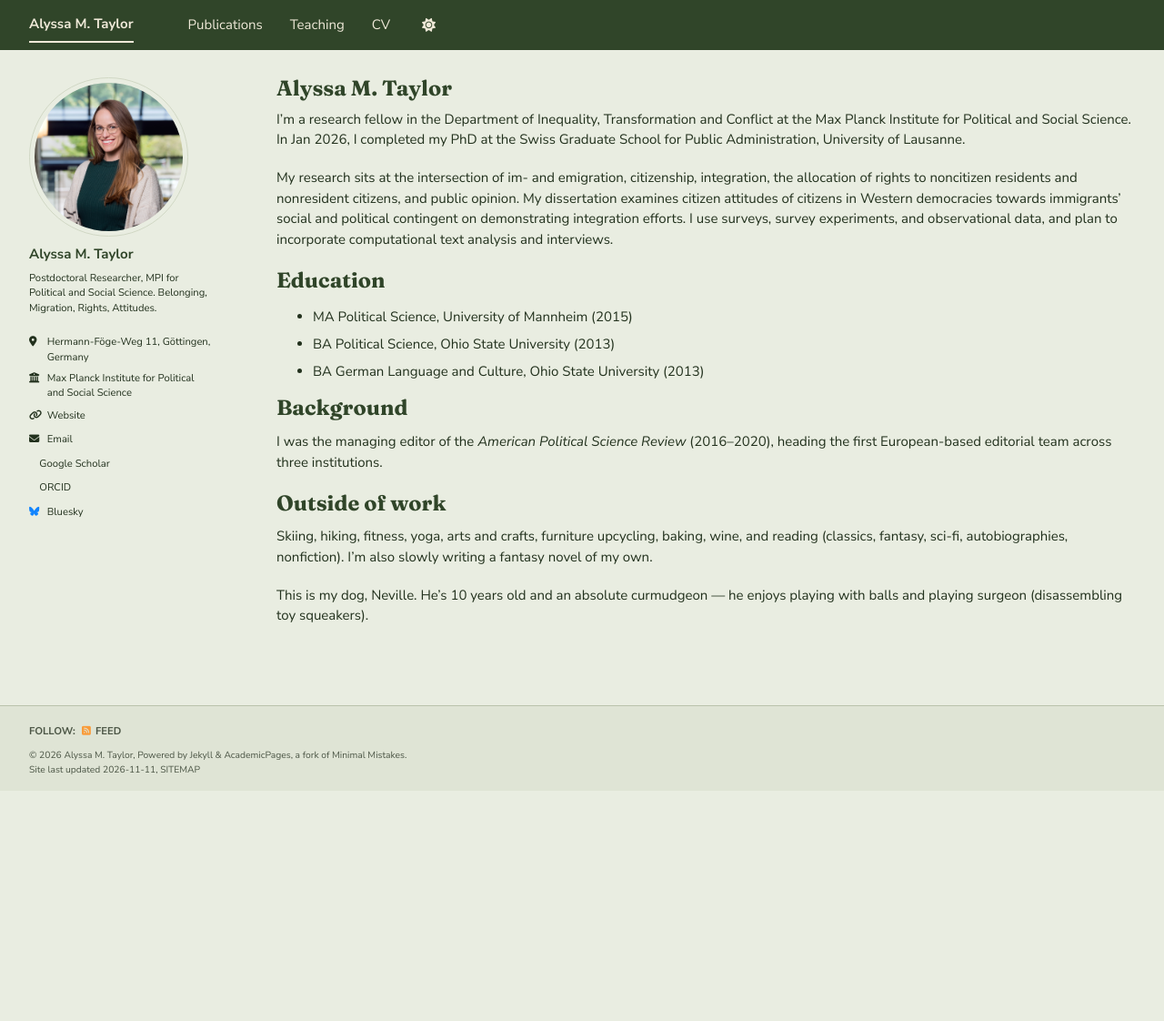
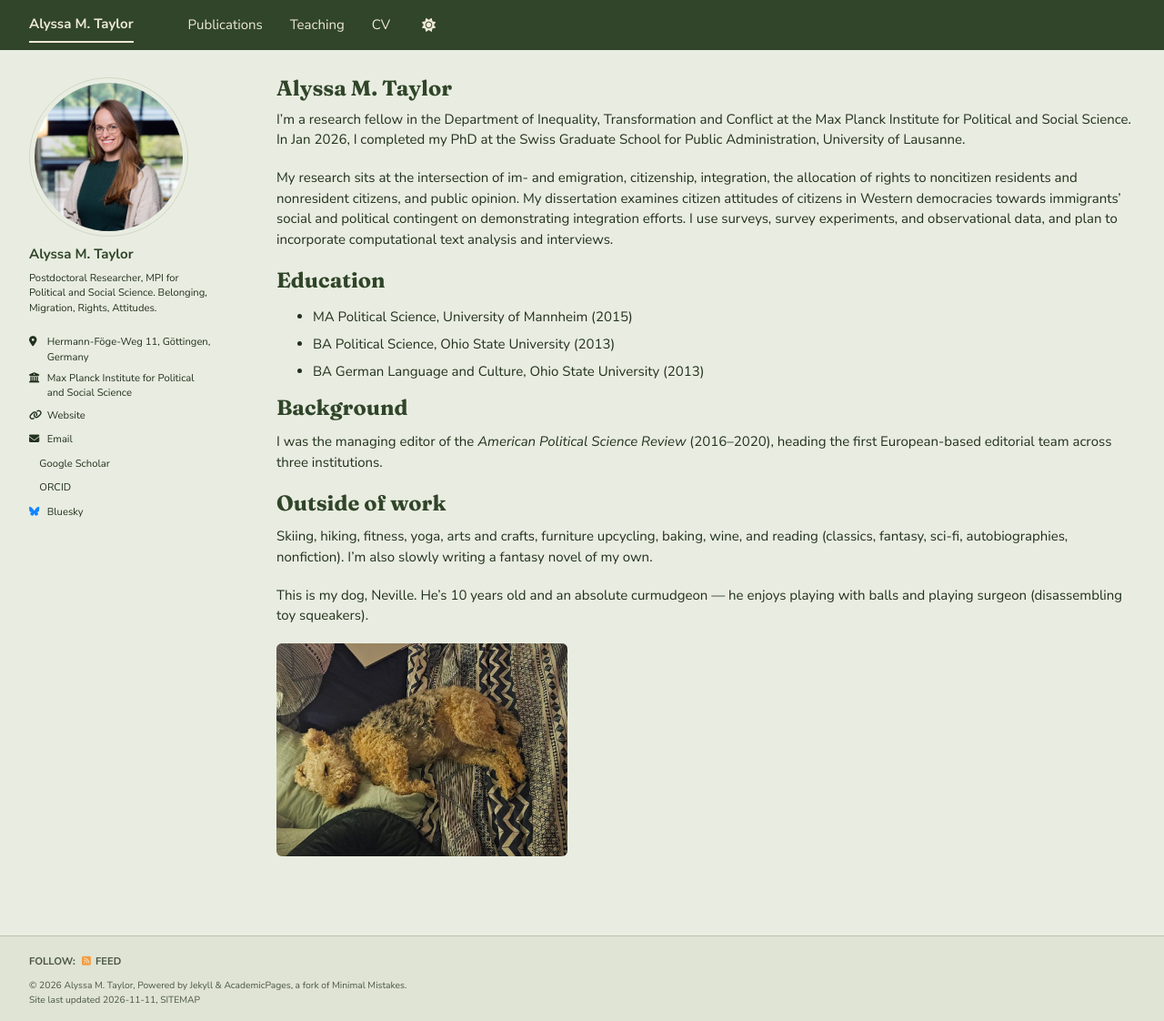
Before and after one commit to alyssamtaylor/alyssamtaylor.github.io, a Jekyll site: the page built from _pages/about.md, in a window 1280 px wide and 1122 px high. Shown: the whole window at 91% size. Built offline with Jekyll 4.4.1, drawn with Linux system fonts in a browser that asks for light colours; a script bundle is joined from its source files by our own code; a style sheet for code colours, icons or effects is not loaded.

Commit message:
Update about.md
-added link to file location of picture of dog.

```diff
--- a/_pages/about.md
+++ b/_pages/about.md
@@ -27,3 +27,5 @@ Outside of work
 Skiing, hiking, fitness, yoga, arts and crafts, furniture upcycling, baking, wine, and reading (classics, fantasy, sci-fi, autobiographies, nonfiction). I'm also slowly writing a fantasy novel of my own.
 
 This is my dog, Neville. He's 10 years old and an absolute curmudgeon &mdash; he enjoys playing with balls and playing surgeon (disassembling toy squeakers).
+
+ <img src="/images/neville.jpg" alt="My dog Neville" style="width: 320px; max-width: 100%; border-radius: 6px;">
```
